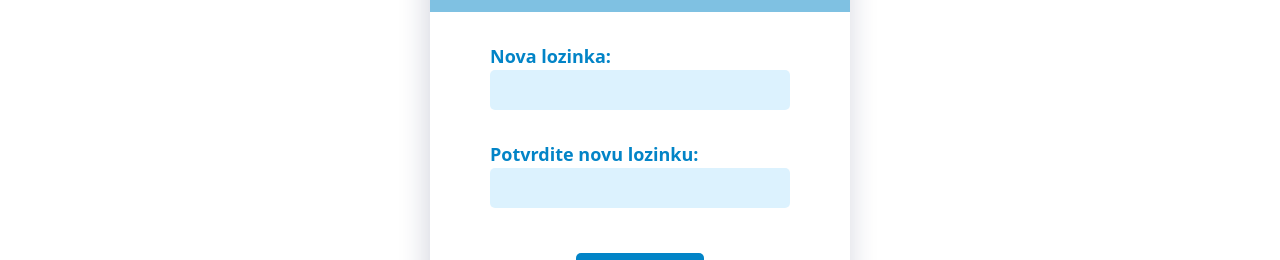
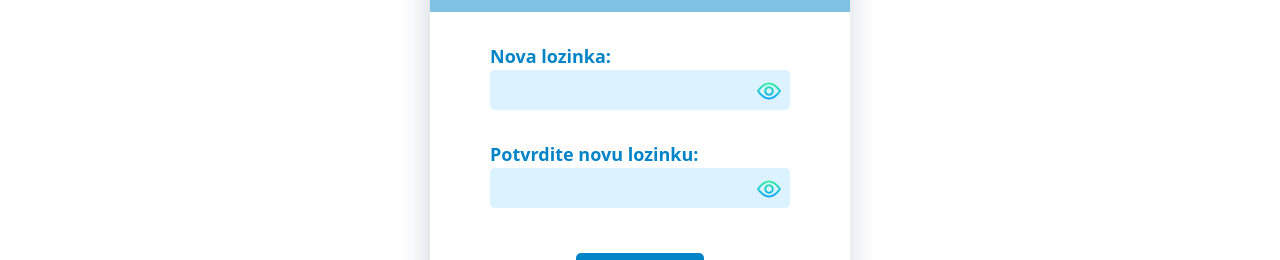
Before and after one commit to 7smurfs/rehub-frontend, a React (Create React App) app: page /password/reset/1 in a window 1280 px wide. Shown: the part 335-595 px from the top of the page. Built offline with nearby package versions, Linux system fonts and the light colour scheme; the HTML template or start-up script is replaced by a standard one.

Commit message:
Add show password option

```diff
--- a/src/components/LoginForm.jsx
+++ b/src/components/LoginForm.jsx
@@ -11,7 +11,7 @@ function LoginForm() {
     const {login} = useContext(AuthContext);
     const [email, setEmail] = useState("");
     const [password, setPassword] = useState("");
-    const [showPass, setShowPass] = useState(true);
+    const [showPass, setShowPass] = useState(false);
 
     const handleSubmit = async (event) => {
         event.preventDefault();
@@ -50,7 +50,7 @@ function LoginForm() {
                         <label
                             className="font-bold text-sky-600 text-lg mt-[15px] self-start ml-[60px]">Lozinka:</label>
                         <div className="relative">
-                            <input type={showPass ? "password" : "text"} name="pass" id="pass"
+                            <input type={showPass ? "text" : "password"} name="pass" id="pass"
                                    className="w-[300px] h-[40px] bg-sky-200 opacity-50 mb-[2px] rounded-[5px] p-2"
                                    value={password} onChange={e => setPassword(e.target.value)}/>
                             <img src={showPass ? hide : show} onClick={togglePass} className="w-6 absolute top-[22%] left-[89%] cursor-pointer" alt={'passEye'}/>
--- a/src/components/SetNewPasswordMain.jsx
+++ b/src/components/SetNewPasswordMain.jsx
@@ -2,18 +2,29 @@ import React, {useState} from "react";
 import {useNavigate, useParams} from "react-router-dom";
 import {toast} from "react-toastify";
 import api from "../http/api";
+import show from "../assets/show-pass.svg";
+import hide from "../assets/hide-pass.svg";
 
 function SetNewPasswordMain() {
 
     const navigate = useNavigate();
     const { tkn } = useParams();
 
+    const [showPass, setShowPass] = useState(false);
+    const [showConfirmPass, setShowConfirmPass] = useState(false);
     const [data, setData] = useState({
         newPass : '',
         confirmPass : '',
         token : tkn
     });
 
+    const togglePass = () => {
+        setShowPass(prevState => !prevState);
+    }
+
+    const toggleConfirmPass = () => {
+        setShowConfirmPass(prevState => !prevState);
+    }
     const handleChange = (e) => {
         const { name, value } = e.target;
         setData({...data, [name] : value});
@@ -40,16 +51,25 @@ function SetNewPasswordMain() {
                     </div>
                     <form className="flex-1 rounded-bl-[10px] rounded-br-[10px] flex flex-col items-center">
                         <label className="font-bold text-sky-600 text-lg mt-[30px] self-start ml-[60px]">Nova lozinka:</label>
-                        <div>
-                            <input type="password" name="newPass" id="newPass" value={data.newPass} onChange={handleChange} className="w-[300px] h-[40px] bg-sky-200 opacity-50 rounded-[5px] p-2"/>
+                        <div className="relative">
+                            <input type={showPass ? "text" : "password"} name="newPass" id="newPass" value={data.newPass}
+                                   onChange={handleChange}
+                                   className="w-[300px] h-[40px] bg-sky-200 opacity-50 rounded-[5px] p-2"/>
 
+                            <img src={showPass ? hide : show} onClick={togglePass}
+                                 className="w-6 absolute top-[22%] left-[89%] cursor-pointer" alt={'passEye'}/>
                         </div>
 
-                        <label className="font-bold text-sky-600 text-lg mt-[30px] self-start ml-[60px]">Potvrdite novu lozinku:</label>
-                        <div>
-                            <input type="password" name="confirmPass" id="confirmPass" value={data.confirmPass}
+                        <label className="font-bold text-sky-600 text-lg mt-[30px] self-start ml-[60px]">Potvrdite novu
+                            lozinku:</label>
+                        <div className="relative">
+                            <input type={showConfirmPass ? "text" : "password"} name="confirmPass" id="confirmPass"
+                                   value={data.confirmPass}
                                    onChange={handleChange}
                                    className="w-[300px] h-[40px] bg-sky-200 opacity-50 rounded-[5px] p-2"/>
+
+                            <img src={showConfirmPass ? hide : show} onClick={toggleConfirmPass}
+                                 className="w-6 absolute top-[22%] left-[89%] cursor-pointer" alt={'passEye'}/>
                         </div>
 
                         <button className="bg-sky-600 text-white pl-9 pr-9 pt-1 pb-1 rounded-[5px] mt-[45px]"
```
